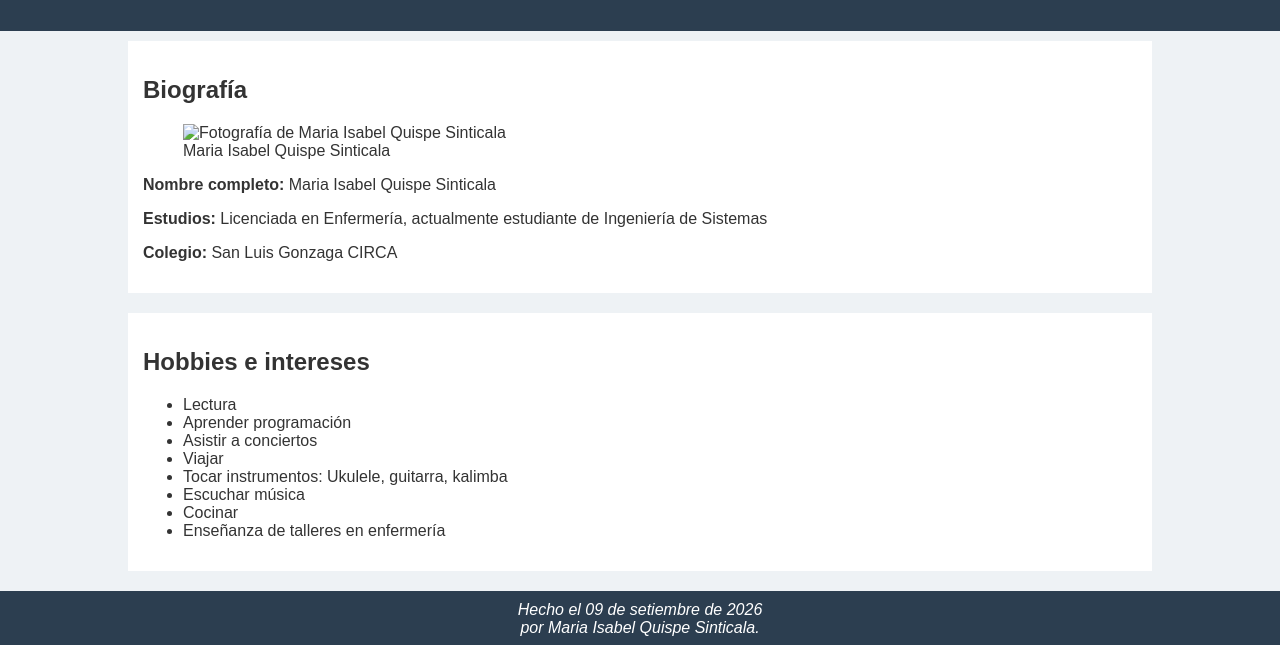
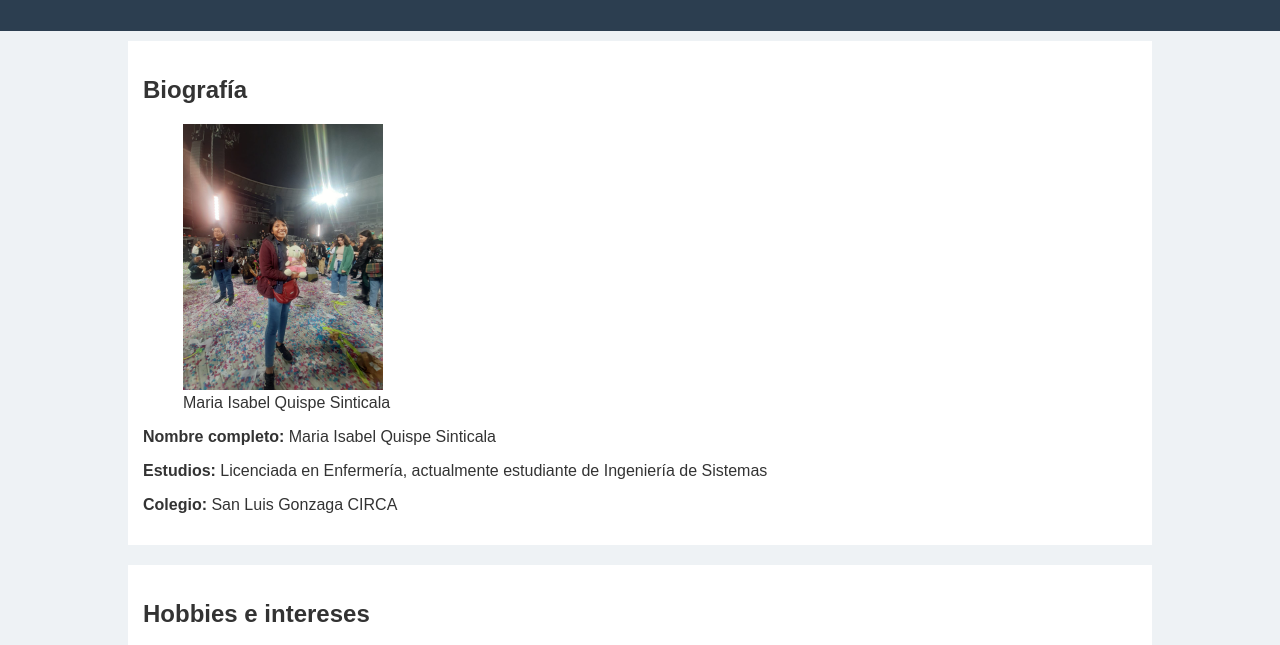
Before and after one commit to mquispesin-456/IDWeb-Isabel-Quispe, a plain HTML site: page Lab01/author.html in a window 1280 px wide. Shown: the part 133-778 px from the top of the page. Drawn offline with Linux system fonts and the light colour scheme.

Commit message:
Agregar imagen en la seccion de autor

```diff
--- a/Lab01/author.html
+++ b/Lab01/author.html
@@ -24,7 +24,7 @@
         <article>
             <h2>Biografía</h2>
             <figure>
-                <img src="img/photo.png" alt="Fotografía de Maria Isabel Quispe Sinticala" width="200">
+                <img src="img/IMAGEN.jpg" alt="Fotografía de Maria Isabel Quispe Sinticala" width="200">
                 <figcaption>Maria Isabel Quispe Sinticala</figcaption>
             </figure>
             <p><strong>Nombre completo:</strong> Maria Isabel Quispe Sinticala</p>
```
Also changed, not shown: Lab01/img/IMAGEN.jpg (added).
